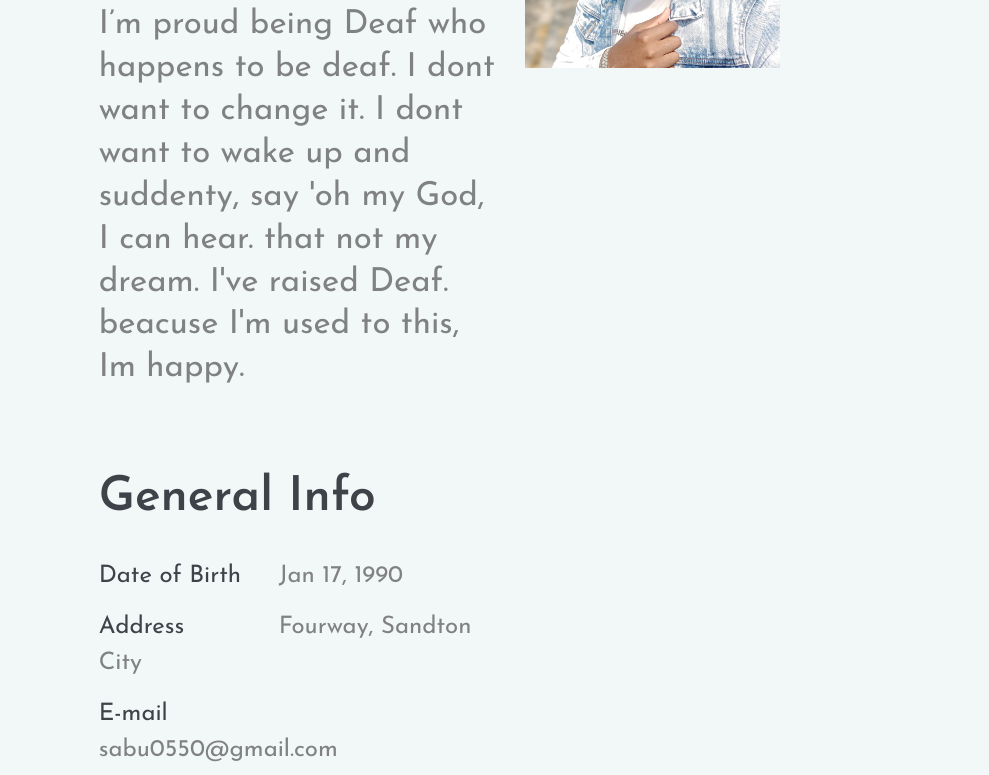
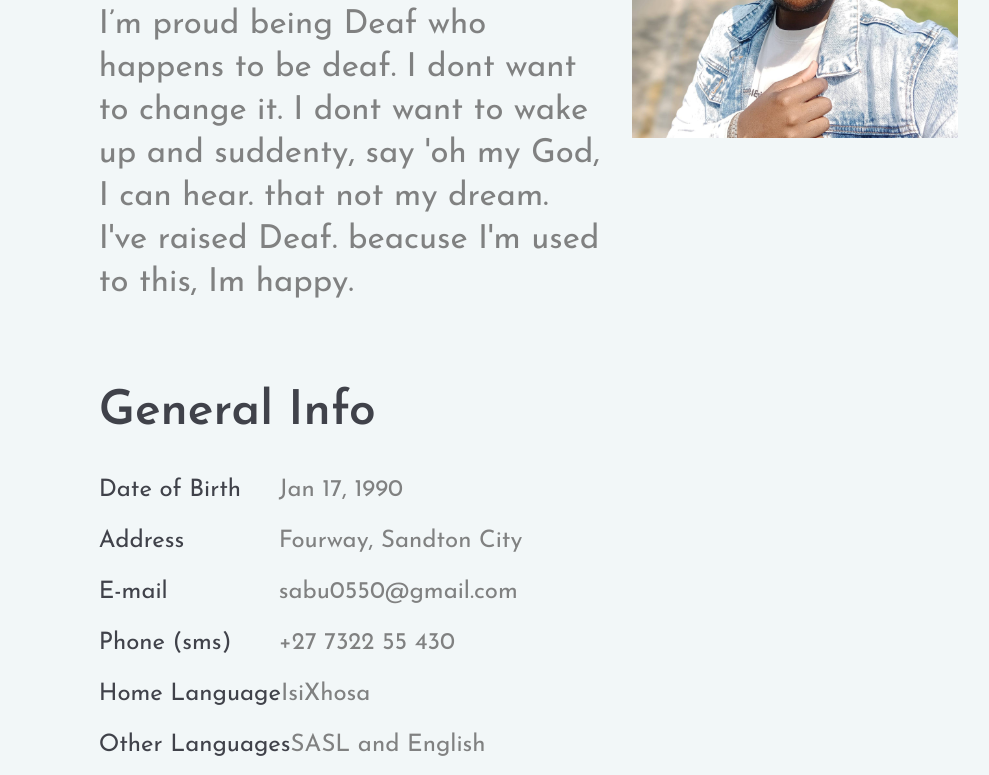
Before and after one commit to SiyabulelaSabu/cv, a plain HTML site: page index.html in a window 1280 px wide. Shown: the part 555-1330 px from the top of the page, without its empty margins (23-1012 px from the left). Drawn offline with Linux system fonts and the light colour scheme.

Commit message:
class col xl 10

```diff
--- a/index.html
+++ b/index.html
@@ -53,7 +53,7 @@
 	<section class="hero-section spad">
 		<div class="container-fluid">
 			<div class="row">
-				<div class="col-xl-8 offset-xl-1">
+				<div class="col-xl-10 offset-xl-1">
 					<div class="row">
 						<div class="col-lg-6">
 							<div class="hero-text">
```
